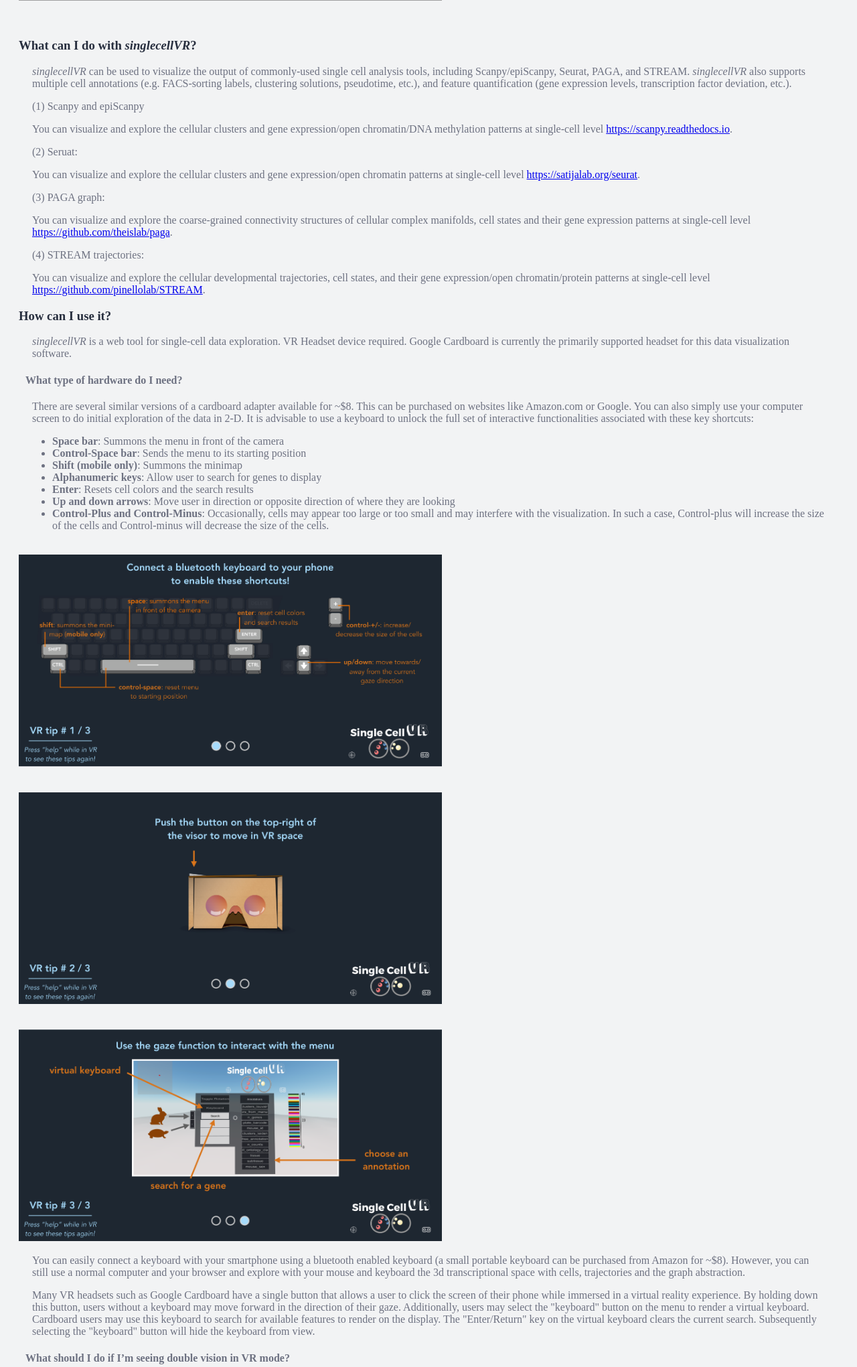
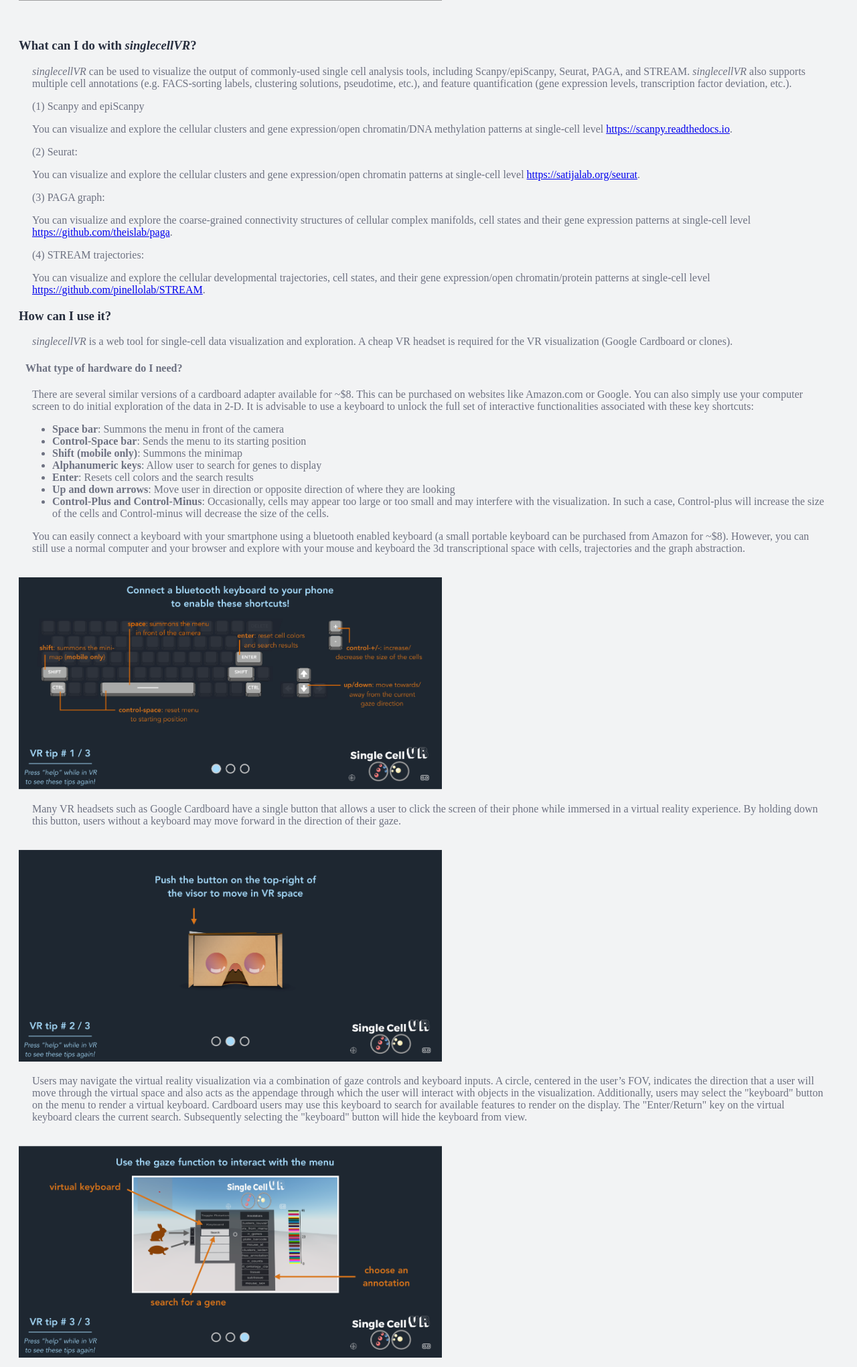
Before and after one commit to pinellolab/singlecellvr, a Flask app: template dash_app/apps/dash-singlecell-vr/templates/help.html in a window 1280 px wide. Shown: the part 700-2741 px from the top of the page at 67% size. Run offline with Flask 3, Linux system fonts and the light colour scheme; the template is opened without the code that fills it, so the values that code supplies are empty; grey boxes are pictures that could not be loaded.

Commit message:
update help page

```diff
--- a/dash_app/apps/dash-singlecell-vr/templates/help.html
+++ b/dash_app/apps/dash-singlecell-vr/templates/help.html
@@ -21,7 +21,7 @@
             You can visualize and explore the cellular clusters and gene expression/open chromatin/DNA methylation patterns at single-cell level <a href="https://scanpy.readthedocs.io/">https://scanpy.readthedocs.io</a>.
         </ul>
     </p>
-    <p>(2) Seruat:
+    <p>(2) Seurat:
         <ul>
             You can visualize and explore the cellular clusters and gene expression/open chromatin patterns at single-cell level <a href="https://satijalab.org/seurat/">https://satijalab.org/seurat</a>.
         </ul>
@@ -40,7 +40,7 @@
     </p>
 
     <h3>How can I use it?</h3>
-    <p><i>singlecellVR</i> is a web tool for single-cell data exploration. VR Headset device required. Google Cardboard is currently the primarily supported headset for this data visualization software.</p>
+    <p><i>singlecellVR</i> is a web tool for single-cell data visualization and exploration. A cheap VR headset is required for the VR visualization (Google Cardboard or clones).</p>
 
     <h4>What type of hardware do I need?</h4>
     <p>There are several similar versions of a cardboard adapter available for ~$8. This can be purchased on websites like Amazon.com or Google. You can also simply use your computer screen to do initial exploration of the data in 2-D. It is advisable to use a keyboard to unlock the full set of interactive functionalities associated with these key shortcuts:</p>
@@ -53,14 +53,15 @@
         <li><b>Up and down arrows</b>: Move user in direction or opposite direction of where they are looking</li>
         <li><b>Control-Plus and Control-Minus</b>: Occasionally, cells may appear too large or too small and may interfere with the visualization. In such a case, Control-plus will increase the size of the cells and Control-minus will decrease the size of the cells.</li>
     </ul>
-    <br><img src="/assets/scvr_loadingscreen_1.key.png" alt="load1" width="50%" height="50%"></p>
-    <br><img src="/assets/scvr_loadingscreen_2.key.png" alt="load2" width="50%" height="50%"></p>
-    <br><img src="/assets/scvr_loadingscreen_3.key.png" alt="load3" width="50%" height="50%"></p>
 
     <p>You can easily connect a keyboard with your smartphone using a bluetooth enabled keyboard (a small portable keyboard can be purchased from Amazon for ~$8). However, you can still use a normal computer and your browser and explore with your mouse and keyboard the 3d transcriptional space with cells, trajectories and the graph abstraction.</p>
+    <br><img src="/assets/scvr_loadingscreen_1.key.png" alt="load1" width="50%" height="50%"></p>
     <p>Many VR headsets such as Google Cardboard have a single button that allows a user to click the screen of their phone while immersed in a virtual reality experience. By holding down this button, users without a keyboard may move forward in the direction of their gaze.
-       Additionally, users may select the "keyboard" button on the menu to render a virtual keyboard. Cardboard users may use this keyboard to search for available features to render on the display. The "Enter/Return" key on the virtual keyboard clears the current search. Subsequently selecting the "keyboard" button will hide the keyboard from view.
     </p>
+    <br><img src="/assets/scvr_loadingscreen_2.key.png" alt="load2" width="50%" height="50%"></p>
+    <p>Users may navigate the virtual reality visualization via a combination of gaze controls and keyboard inputs. A circle, centered in the user’s FOV, indicates the direction that a user will move through the virtual space and also acts as the appendage through which the user will interact with objects in the visualization.        Additionally, users may select the "keyboard" button on the menu to render a virtual keyboard. Cardboard users may use this keyboard to search for available features to render on the display. The "Enter/Return" key on the virtual keyboard clears the current search. Subsequently selecting the "keyboard" button will hide the keyboard from view.
+    </p>
+    <br><img src="/assets/scvr_loadingscreen_3.key.png" alt="load3" width="50%" height="50%"></p>
 
     <h4>What should I do if I’m seeing double vision in VR mode?</h4>
     <p>The following should resolve the issue for an android phone - the issue has not yet been reported for iOS phones.
```
